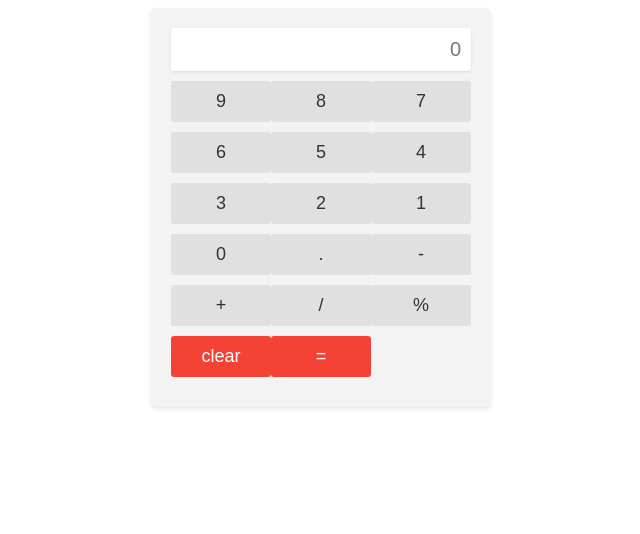
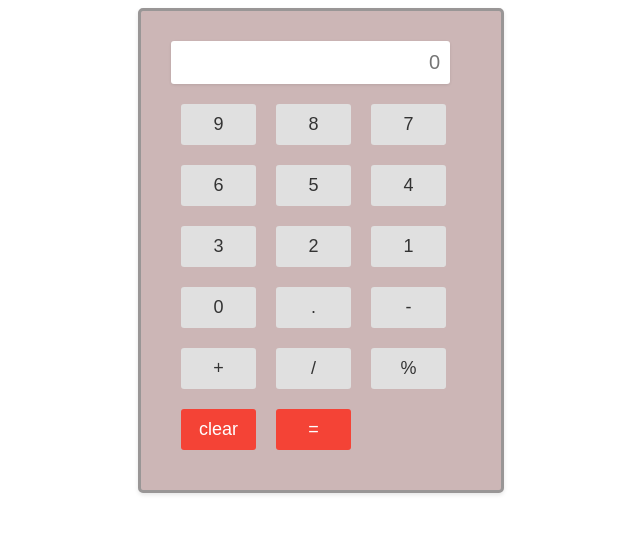
Before and after one commit to vikrantkkk/Make-a-Calculator, a React (Create React App) app: page / in a window 1280 px wide. Shown: the top 534 px of the page, without its empty margins (319-959 px from the left). Built offline with nearby package versions, Linux system fonts and the light colour scheme.

Commit message:
1 file modified

```diff
--- a/src/style.css
+++ b/src/style.css
@@ -1,14 +1,15 @@
 .container {
+  border: 3px solid rgb(153, 150, 150);
   max-width: 300px;
   margin: 0 auto;
-  background-color: #f3f3f3;
-  padding: 20px;
+  background-color: #ccb6b6;
+  padding: 30px;
   border-radius: 5px;
   box-shadow: 0 2px 4px rgba(0, 0, 0, 0.1);
 }
 
 .inputArea {
-  width: 100%;
+  width: 93%;
   padding: 10px;
   margin-bottom: 10px;
   font-size: 20px;
@@ -20,9 +21,10 @@
 }
 
 .button {
-  width: calc(100% / 3);
+  width: calc(100% / 4);
   padding: 10px;
-  margin-bottom: 10px;
+  /* margin-bottom: 10px; */
+  margin: 10px;
   font-size: 18px;
   text-align: center;
   border: none;
@@ -38,6 +40,7 @@
 }
 
 .button1 {
+  margin-right: 10px;
   background-color: #f44336;
   color: #ffffff;
 }
```
